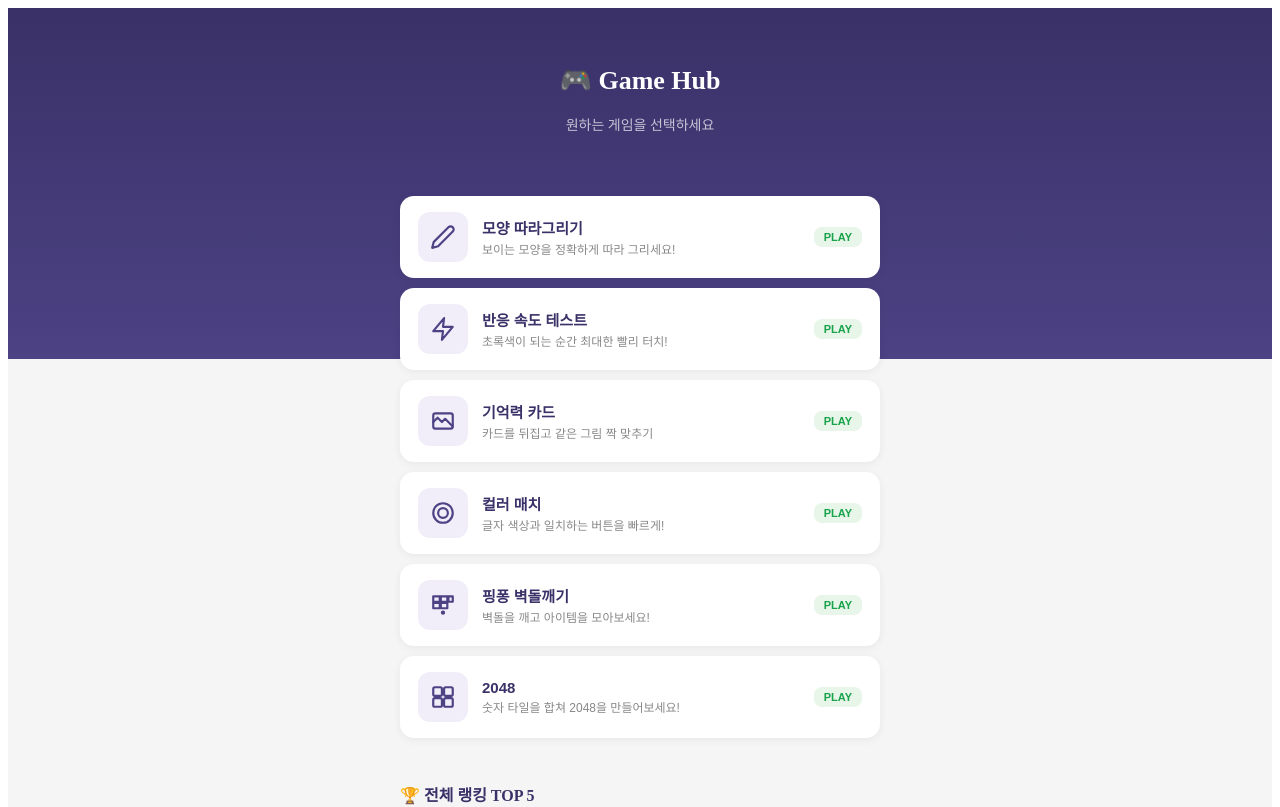
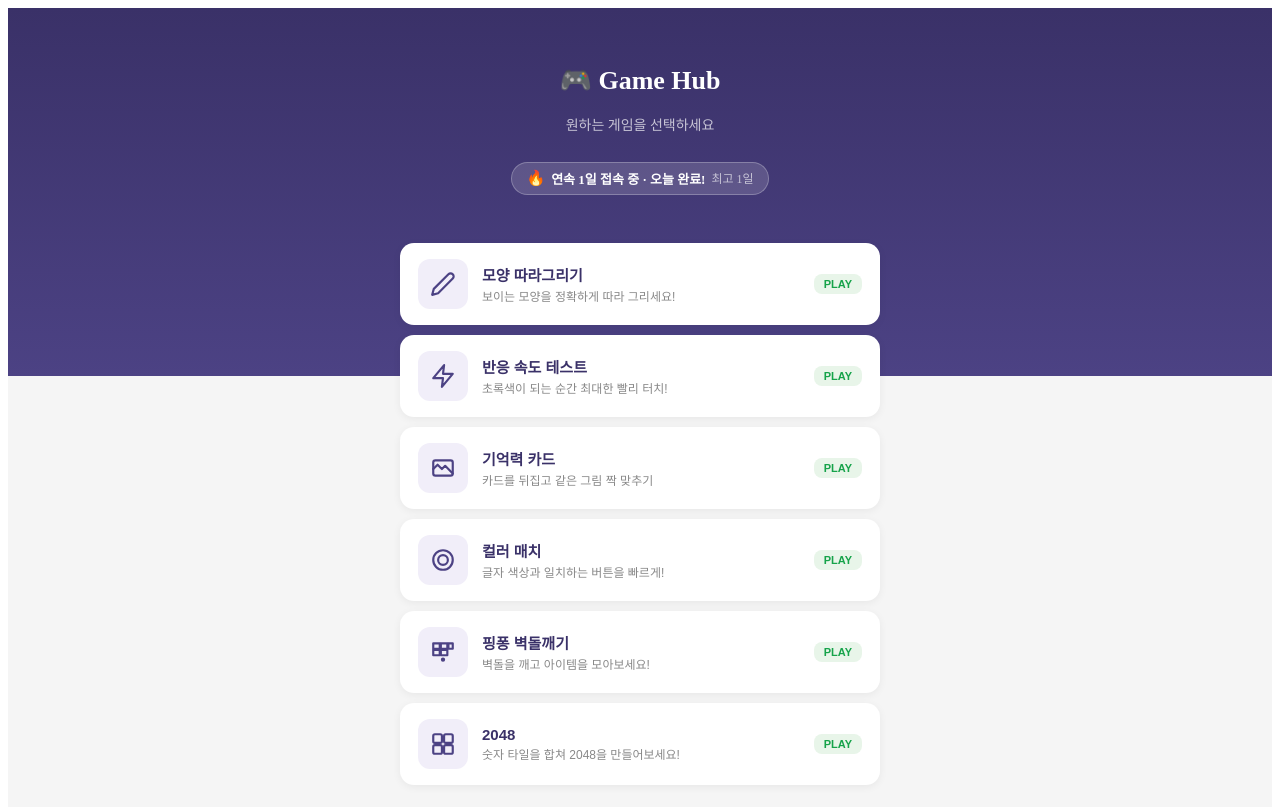
Before and after one commit to haeseoky/drawtrace, a Vue app: page / in a window 1280 px wide. Shown: the top 807 px of the page. Built offline with nearby package versions, Linux system fonts and the light colour scheme.

Commit message:
content: drawtrace 개선 - 홈 화면 일일 접속 스트릭(연속 출석) 배지 추가

```diff
--- /dev/null
+++ b/src/lib/streak.js
@@ -0,0 +1,52 @@
+/**
+ * 일일 접속 스트릭 (연속 출석) 관리
+ * 하이브리드 캐주얼 리텐션 메커니즘 — 매일 접속해 연속 일수를 쌓는 보상 루프
+ */
+
+const KEY = 'drawtrace_streak'
+
+function todayKey() {
+  const d = new Date()
+  return `${d.getFullYear()}-${String(d.getMonth() + 1).padStart(2, '0')}-${String(d.getDate()).padStart(2, '0')}`
+}
+
+function yesterdayKey() {
+  const d = new Date(Date.now() - 86400000)
+  return `${d.getFullYear()}-${String(d.getMonth() + 1).padStart(2, '0')}-${String(d.getDate()).padStart(2, '0')}`
+}
+
+function load() {
+  try {
+    const raw = localStorage.getItem(KEY)
+    if (raw) return JSON.parse(raw)
+  } catch (e) { /* ignore */ }
+  return { lastVisit: null, count: 0, best: 0 }
+}
+
+function save(data) {
+  try {
+    localStorage.setItem(KEY, JSON.stringify(data))
+  } catch (e) { /* ignore */ }
+}
+
+/**
+ * 오늘 스트릭 체크(갱신). 앱 진입 시 1회 호출.
+ * @returns {{ count:number, best:number, isNewDay:boolean }}
+ */
+export function checkStreak() {
+  const data = load()
+  const today = todayKey()
+  if (data.lastVisit === today) {
+    return { count: data.count, best: data.best, isNewDay: false }
+  }
+  const isNewDay = true
+  if (data.lastVisit === yesterdayKey()) {
+    data.count += 1
+  } else {
+    data.count = 1
+  }
+  data.best = Math.max(data.best, data.count)
+  data.lastVisit = today
+  save(data)
+  return { count: data.count, best: data.best, isNewDay }
+}
--- a/src/views/HomePage.vue
+++ b/src/views/HomePage.vue
@@ -3,6 +3,11 @@
     <header class="home-header">
       <h1 class="logo">🎮 Game Hub</h1>
       <p class="subtitle">원하는 게임을 선택하세요</p>
+      <div v-if="streak.count > 0" class="streak-badge" aria-live="polite">
+        <span class="streak-fire" aria-hidden="true">🔥</span>
+        <span>연속 {{ streak.count }}일 접속 중<template v-if="streak.isNewDay"> · 오늘 완료!</template></span>
+        <span class="streak-best">최고 {{ streak.best }}일</span>
+      </div>
     </header>
 
     <div class="game-grid">
@@ -44,9 +49,11 @@
 import { ref, computed, onMounted } from 'vue'
 import { useRouter } from 'vue-router'
 import { getLeaderboard } from '../lib/leaderboard'
+import { checkStreak } from '../lib/streak'
 
 const router = useRouter()
 const globalRank = ref([])
+const streak = ref({ count: 0, best: 0, isNewDay: false })
 const medals = ['🥇', '🥈', '🥉']
 
 const games = [
@@ -113,6 +120,7 @@ const gameLabels = {
 }
 
 onMounted(() => {
+  streak.value = checkStreak()
   const all = getLeaderboard().map(e => ({
     ...e,
     gameLabel: gameLabels[e.gameId] || e.gameId,
@@ -140,6 +148,22 @@ function statusText(s) { return s === 'playable' ? 'PLAY' : 'SOON' }
 
 .logo { font-size: 26px; font-weight: 700; }
 .subtitle { font-size: 14px; opacity: 0.7; margin-top: 4px; }
+
+.streak-badge {
+  display: inline-flex;
+  align-items: center;
+  gap: 6px;
+  margin-top: 14px;
+  padding: 6px 14px;
+  background: rgba(255, 255, 255, 0.15);
+  border: 1px solid rgba(255, 255, 255, 0.25);
+  border-radius: 999px;
+  font-size: 13px;
+  font-weight: 600;
+  color: #fff;
+}
+.streak-fire { font-size: 15px; }
+.streak-best { opacity: 0.65; font-weight: 500; font-size: 12px; }
 
 .game-grid {
   display: flex;
```
